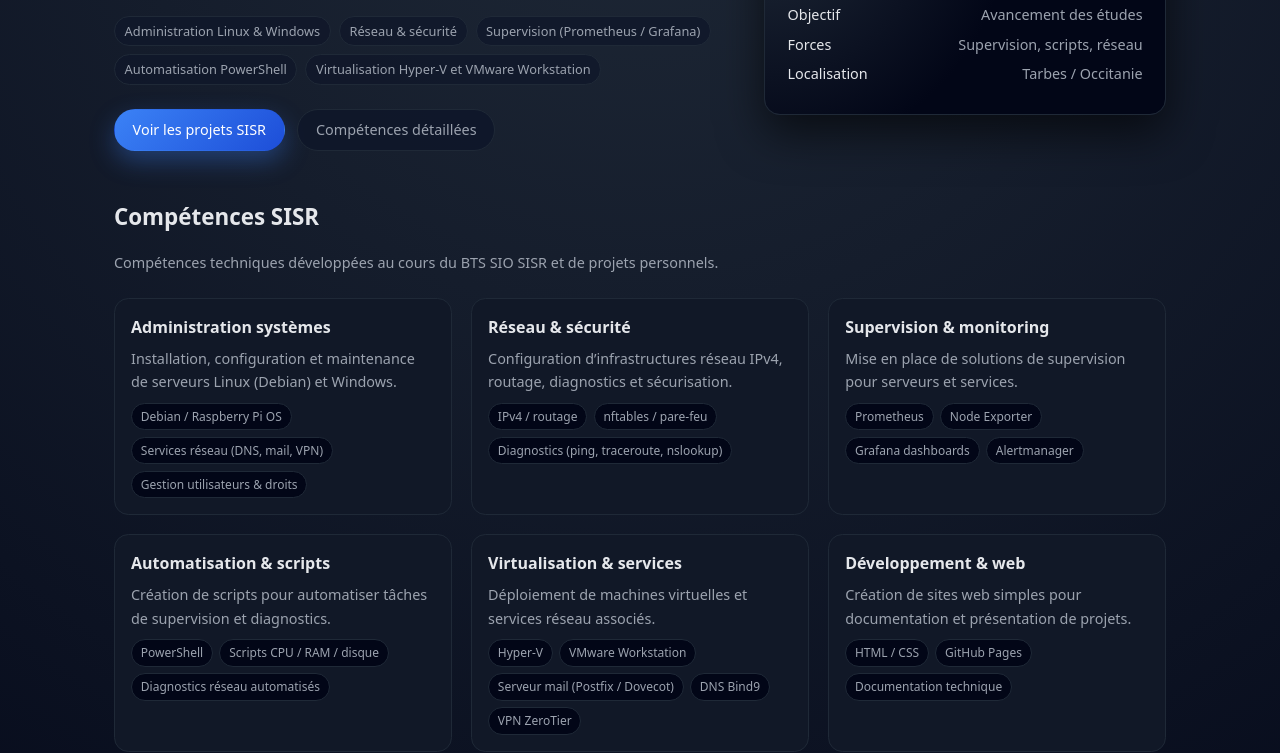
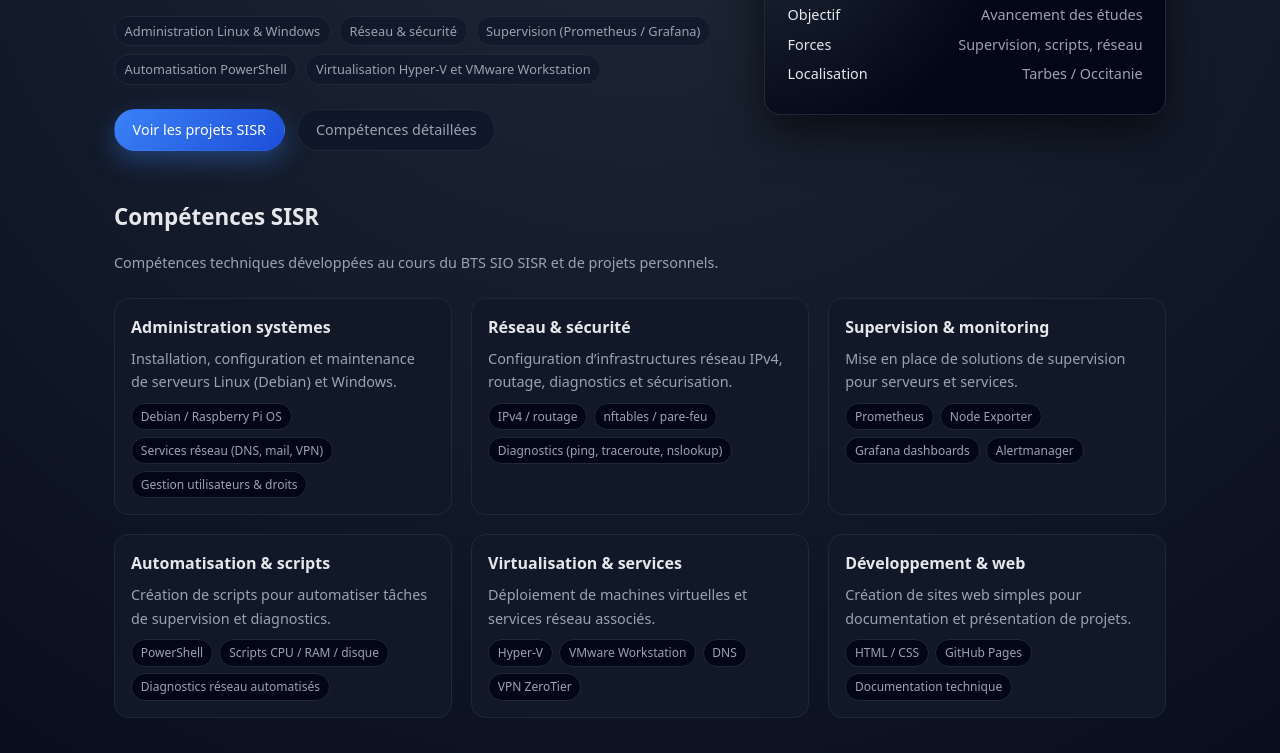
Before and after one commit to mazeresandre62-dev/portfolio, a plain HTML site: page index.html in a window 1280 px wide. Shown: the part 208-961 px from the top of the page. Drawn offline with Linux system fonts and the light colour scheme.

```diff
--- a/index.html
+++ b/index.html
@@ -382,8 +382,7 @@
         <div class="pill-row">
           <span class="pill">Hyper‑V</span>
            <span class="pill">VMware Workstation</span>
-          <span class="pill">Serveur mail (Postfix / Dovecot)</span>
-          <span class="pill">DNS Bind9</span>
+          <span class="pill">DNS</span>
           <span class="pill">VPN ZeroTier</span>
         </div>
       </article>
```
